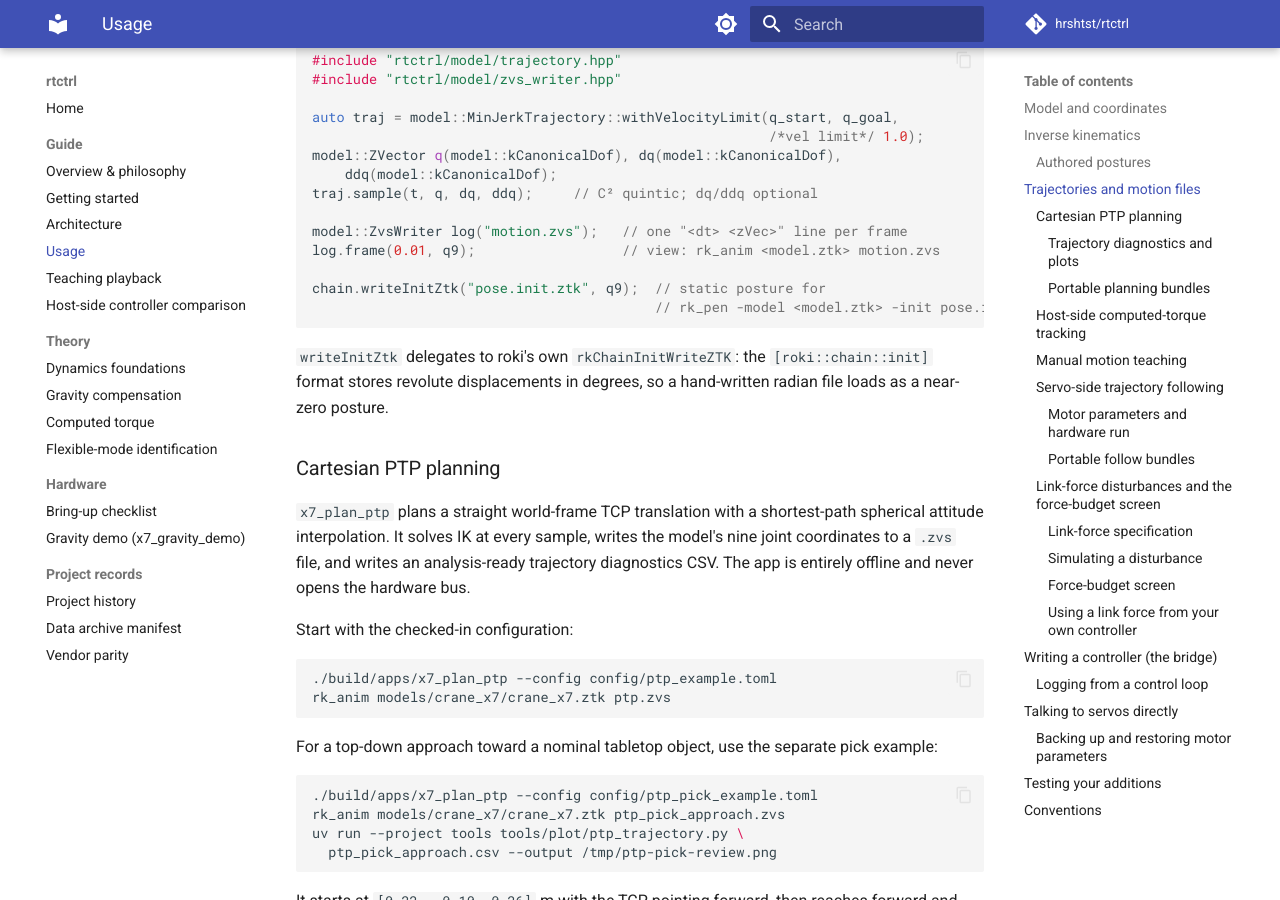
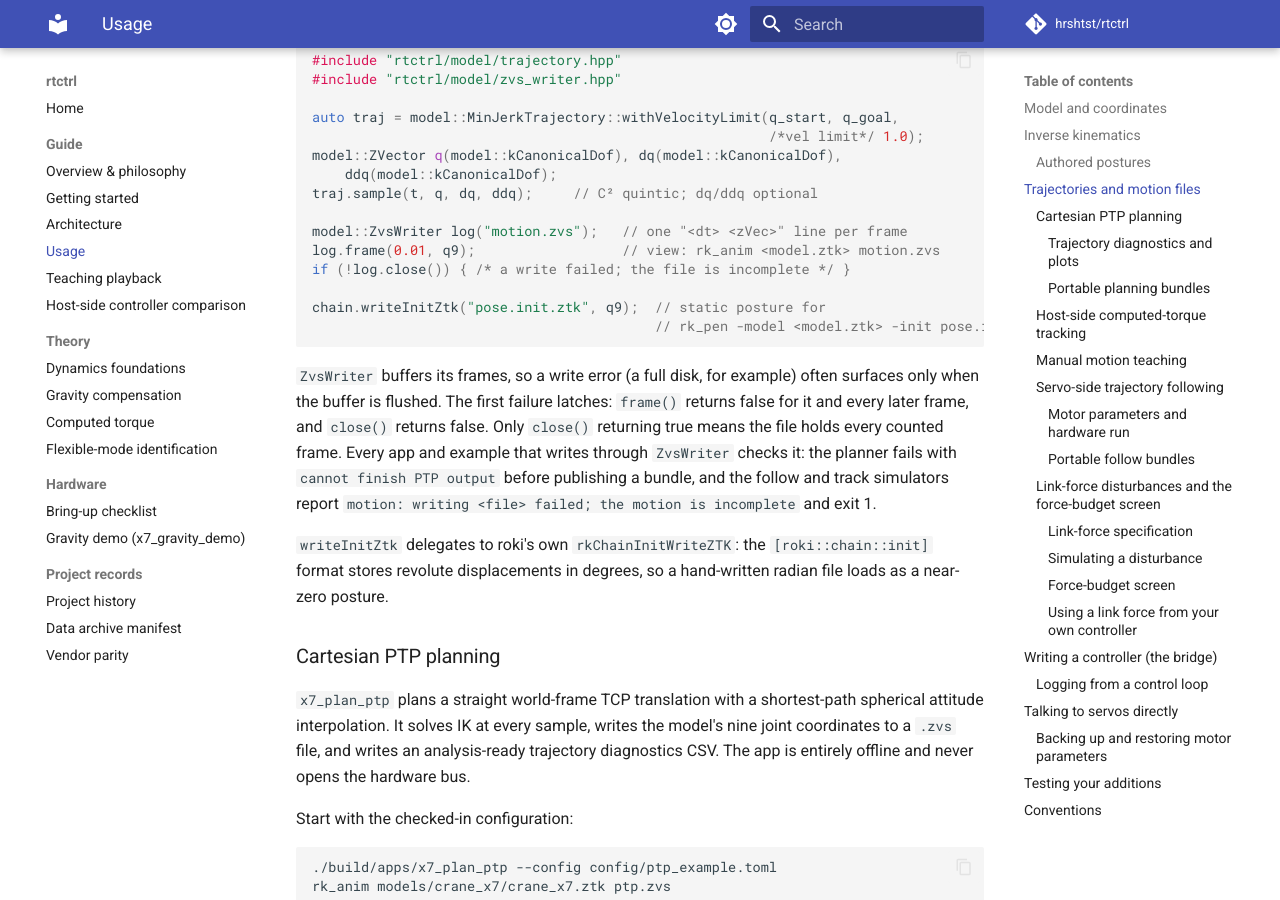
Before and after one commit to hrshtst/rtctrl, an MkDocs documentation site: the page built from docs/guide/usage.md, in a window 1280 px wide and 900 px high, scrolled down 2351 px. Built offline with MkDocs 1.6.1 and Material for MkDocs 9.7.7, drawn with Linux system fonts in a browser that asks for light colours; comment, search, counter and statistics services are not loaded.

Commit message:
docs: describe ZvsWriter failure reporting
The motion-file snippet checks close(), and a paragraph states the
latching, that only a successful close() means the file is complete, and
how the planner and the simulators report a failure.

````diff
--- a/docs/guide/usage.md
+++ b/docs/guide/usage.md
@@ -129,10 +129,20 @@ traj.sample(t, q, dq, ddq);     // C² quintic; dq/ddq optional
 
 model::ZvsWriter log("motion.zvs");   // one "<dt> <zVec>" line per frame
 log.frame(0.01, q9);                  // view: rk_anim <model.ztk> motion.zvs
+if (!log.close()) { /* a write failed; the file is incomplete */ }
 
 chain.writeInitZtk("pose.init.ztk", q9);  // static posture for
                                           // rk_pen -model <model.ztk> -init pose.init.ztk
 ```
+
+`ZvsWriter` buffers its frames, so a write error (a full disk, for example)
+often surfaces only when the buffer is flushed. The first failure latches:
+`frame()` returns false for it and every later frame, and `close()` returns
+false. Only `close()` returning true means the file holds every counted frame.
+Every app and example that writes through `ZvsWriter` checks it: the planner
+fails with `cannot finish PTP output` before publishing a bundle, and the
+follow and track simulators report `motion: writing <file> failed; the motion
+is incomplete` and exit 1.
 
 `writeInitZtk` delegates to roki's own `rkChainInitWriteZTK`: the
 `[roki::chain::init]` format stores revolute displacements in degrees,
````
